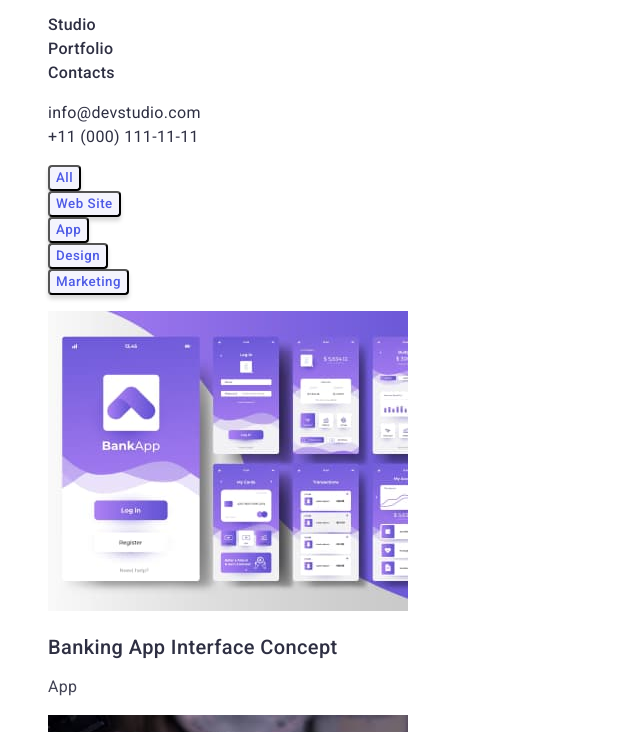
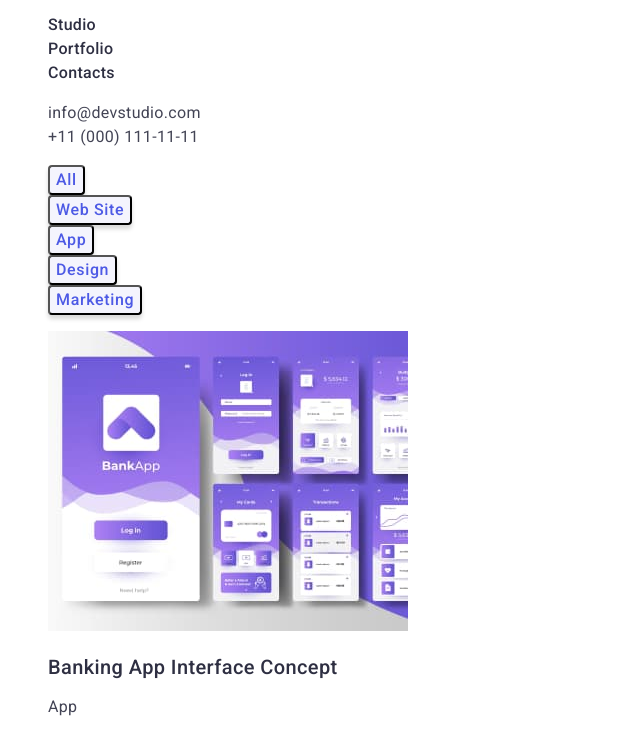
Before and after one commit to diagnoz8/goit-markup-hw-02, a plain HTML site: page portfolio.html in a window 1280 px wide. Shown: the part 32-764 px from the top of the page, without its empty margins (0-640 px from the left). Drawn offline with Linux system fonts and the light colour scheme.

Commit message:
Update styles.css

```diff
--- a/css/styles.css
+++ b/css/styles.css
@@ -92,7 +92,7 @@ background-color: var(--white-background);
 }
 .link-address {
         letter-spacing: 0.02em;
-        color: var(--dark);
+        color: var(--text);
 
 }
 
@@ -160,7 +160,7 @@ background-color: var(--white-background);
         border-radius: 4px;
         font-family: inherit;
         font-weight: 500;
-        font-size: 16;
+        font-size: 16px;
         line-height: 1.5;
         letter-spacing: 0.04em;
         color: var(--primary-brand);
```
